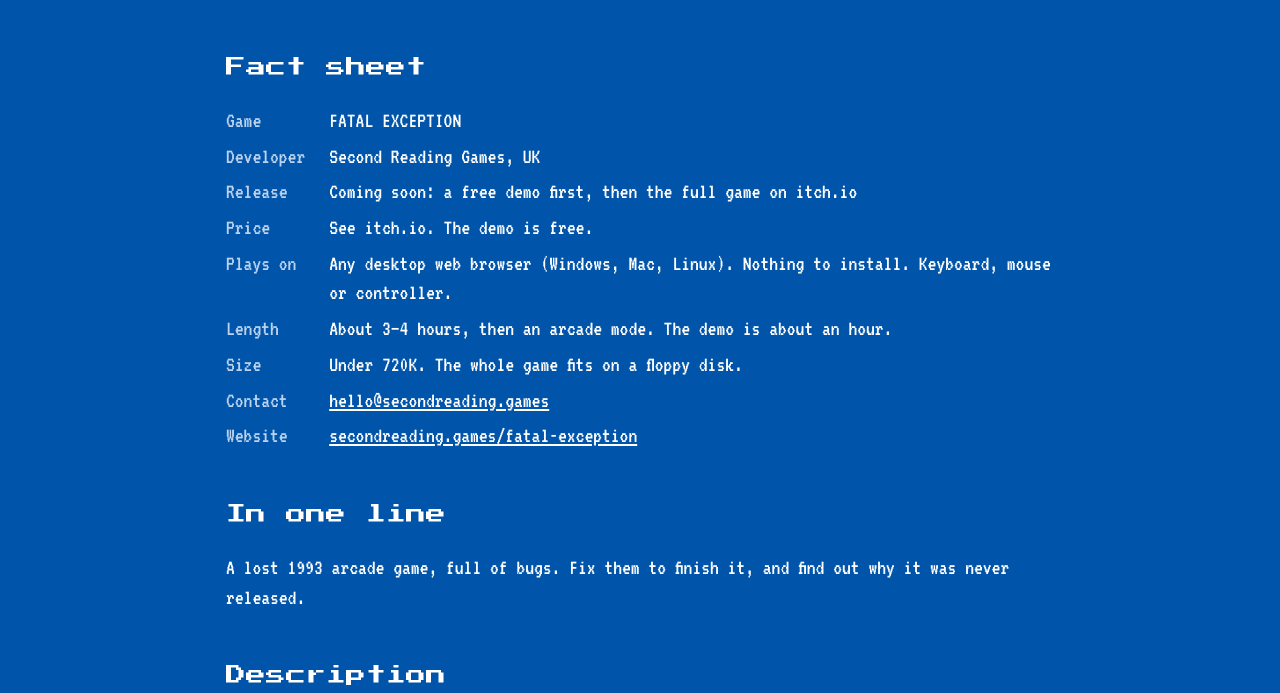
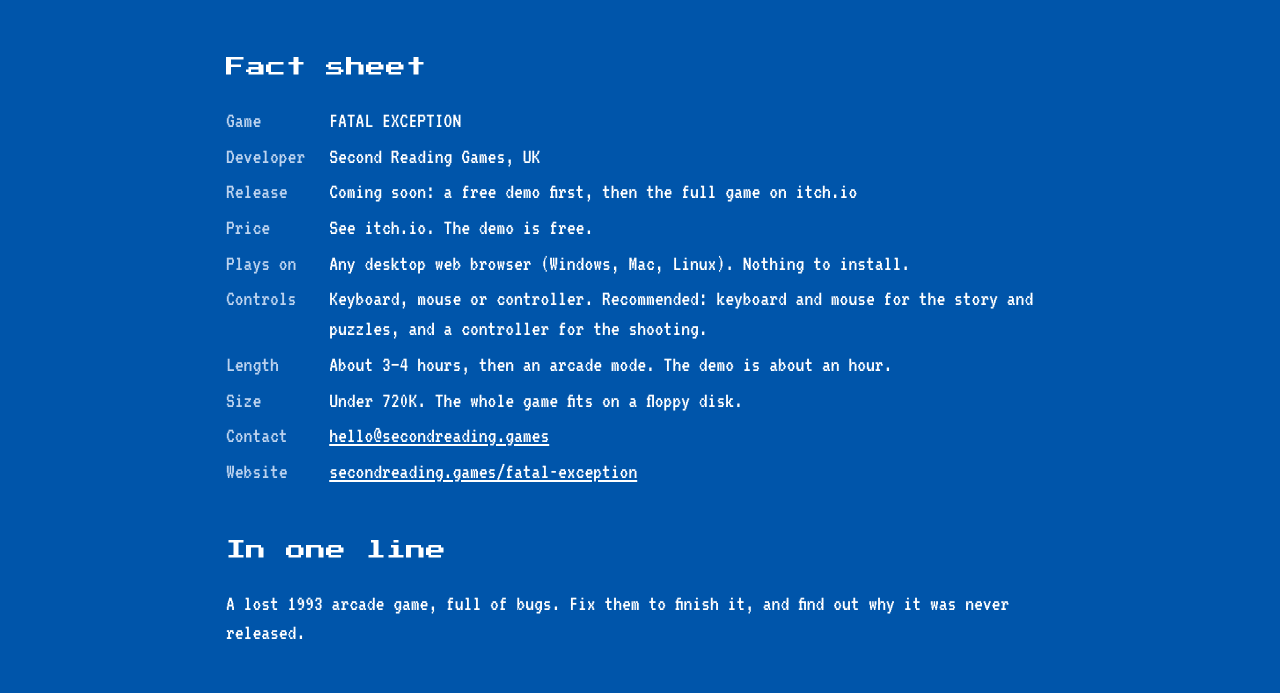
Before and after one commit to second-reading/second-reading.github.io, a plain HTML site: page fatal-exception/press/index.html in a window 1280 px wide. Shown: the part 56-749 px from the top of the page. Drawn offline with Linux system fonts and the light colour scheme.

Commit message:
Press kit: the recommended controls
Co-Authored-By: Claude Opus 5.5 <noreply@anthropic.com>
Claude-Session: https://claude.ai/code/session_01SUPkHajJVLJx5fMqe3F86s

```diff
--- a/fatal-exception/press/index.html
+++ b/fatal-exception/press/index.html
@@ -37,7 +37,8 @@
       <dt>Developer</dt><dd>Second Reading Games, UK</dd>
       <dt>Release</dt><dd>Coming soon: a free demo first, then the full game on itch.io</dd>
       <dt>Price</dt><dd>See itch.io. The demo is free.</dd>
-      <dt>Plays on</dt><dd>Any desktop web browser (Windows, Mac, Linux). Nothing to install. Keyboard, mouse or controller.</dd>
+      <dt>Plays on</dt><dd>Any desktop web browser (Windows, Mac, Linux). Nothing to install.</dd>
+      <dt>Controls</dt><dd>Keyboard, mouse or controller. Recommended: keyboard and mouse for the story and puzzles, and a controller for the shooting.</dd>
       <dt>Length</dt><dd>About 3&ndash;4 hours, then an arcade mode. The demo is about an hour.</dd>
       <dt>Size</dt><dd>Under 720K. The whole game fits on a floppy disk.</dd>
       <dt>Contact</dt><dd><a href="mailto:hello@secondreading.games">hello@secondreading.games</a></dd>
```
